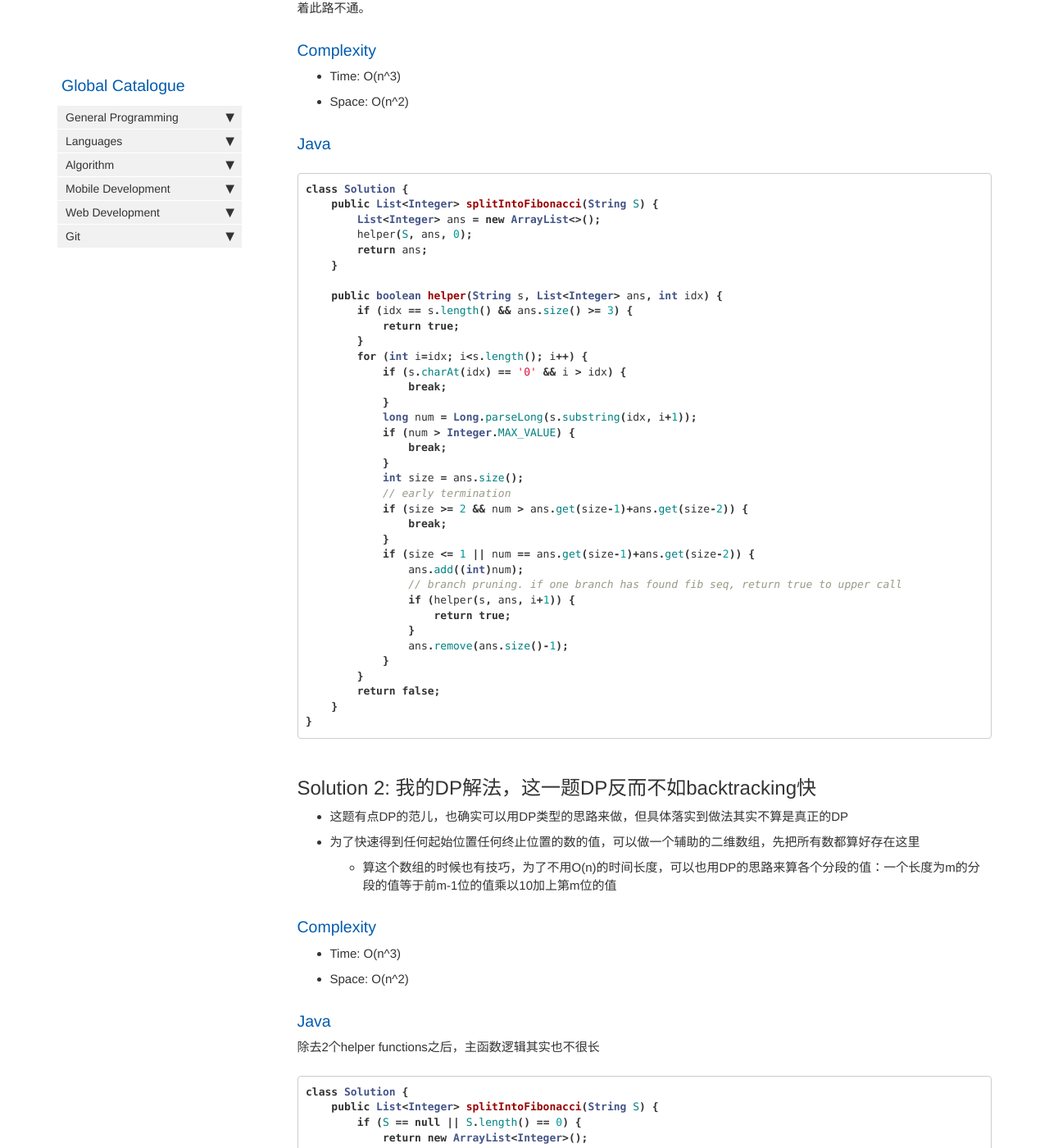
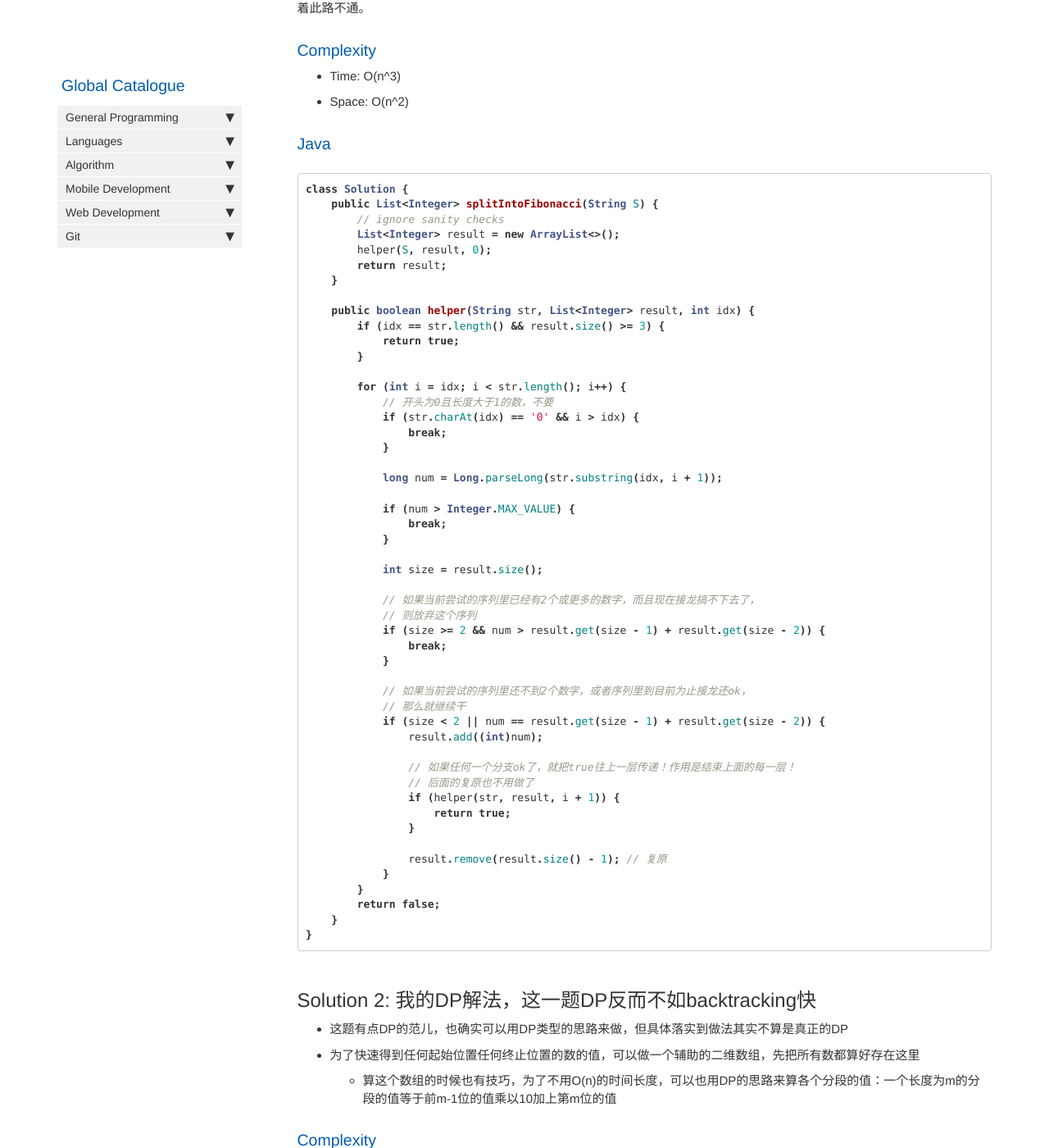
Before and after one commit to HungryOrc/hungryorc.github.io, a Jekyll site: the page built from pages/algorithm/algorithm_split_string_into_fibonacci_sequence.md, in a window 1280 px wide and 1400 px high, scrolled down 1089 px. Shown: the whole window at 82% size. Built offline with Jekyll 4.4.1, drawn with Linux system fonts in a browser that asks for light colours; nearby versions of some CDN libraries; comment, search, counter and statistics services are not loaded.

Commit message:
Update algorithm_split_string_into_fibonacci_sequence.md

````diff
--- a/pages/algorithm/algorithm_split_string_into_fibonacci_sequence.md
+++ b/pages/algorithm/algorithm_split_string_into_fibonacci_sequence.md
@@ -52,35 +52,49 @@ Ref: https://leetcode.com/problems/split-array-into-fibonacci-sequence/discuss/1
 ```java
 class Solution {
     public List<Integer> splitIntoFibonacci(String S) {
-        List<Integer> ans = new ArrayList<>();
-        helper(S, ans, 0);
-        return ans;
+        // ignore sanity checks
+        List<Integer> result = new ArrayList<>();
+        helper(S, result, 0);
+        return result;
     }
 
-    public boolean helper(String s, List<Integer> ans, int idx) {
-        if (idx == s.length() && ans.size() >= 3) {
+    public boolean helper(String str, List<Integer> result, int idx) {
+        if (idx == str.length() && result.size() >= 3) {
             return true;
         }
-        for (int i=idx; i<s.length(); i++) {
-            if (s.charAt(idx) == '0' && i > idx) {
+
+        for (int i = idx; i < str.length(); i++) {
+            // 开头为0且长度大于1的数，不要
+            if (str.charAt(idx) == '0' && i > idx) {
                 break;
             }
-            long num = Long.parseLong(s.substring(idx, i+1));
+
+            long num = Long.parseLong(str.substring(idx, i + 1));
+
             if (num > Integer.MAX_VALUE) {
                 break;
             }
-            int size = ans.size();
-            // early termination
-            if (size >= 2 && num > ans.get(size-1)+ans.get(size-2)) {
+
+            int size = result.size();
+
+            // 如果当前尝试的序列里已经有2个或更多的数字，而且现在接龙搞不下去了，
+            // 则放弃这个序列
+            if (size >= 2 && num > result.get(size - 1) + result.get(size - 2)) {
                 break;
             }
-            if (size <= 1 || num == ans.get(size-1)+ans.get(size-2)) {
-                ans.add((int)num);
-                // branch pruning. if one branch has found fib seq, return true to upper call
-                if (helper(s, ans, i+1)) {
+
+            // 如果当前尝试的序列里还不到2个数字，或者序列里到目前为止接龙还ok，
+            // 那么就继续干
+            if (size < 2 || num == result.get(size - 1) + result.get(size - 2)) {
+                result.add((int)num);
+
+                // 如果任何一个分支ok了，就把true往上一层传递！作用是结束上面的每一层！
+                // 后面的复原也不用做了
+                if (helper(str, result, i + 1)) {
                     return true;
                 }
-                ans.remove(ans.size()-1);
+
+                result.remove(result.size() - 1); // 复原
             }
         }
         return false;
````
